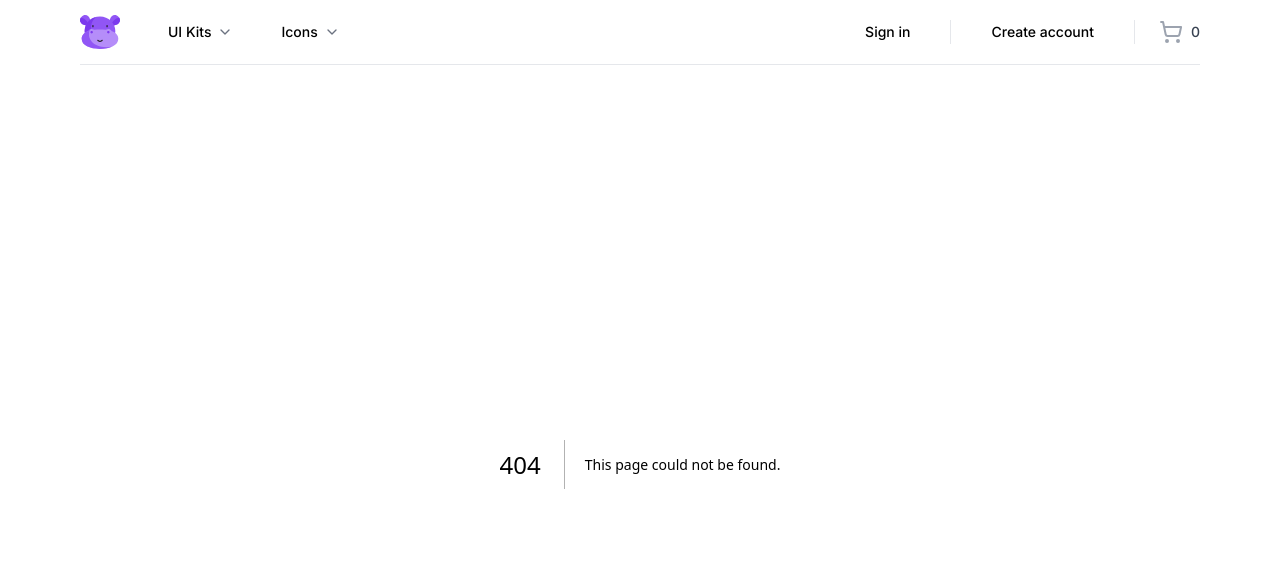
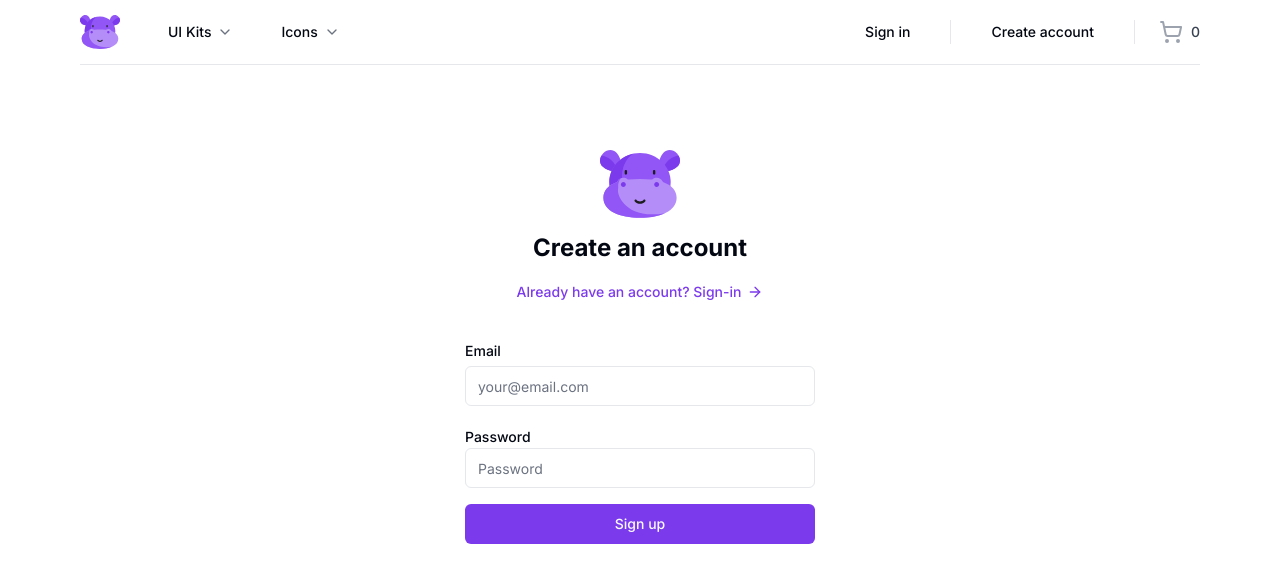
Before and after one commit to ZoubairDjebahDev/digitalhippo, a Next.js app: page /sign-up in a window 1280 px wide. Before the commit this address had no page. Shown: the top 582 px of the page. Built offline with nearby package versions, Linux system fonts and the light colour scheme.

Commit message:
feat(auth): implementing our auth flow
- implementing dependencies (react-hook-form, @hookform/resolver, zod & sonner).
- creating our sign-up page in `src/app/(auth)/sign-up`.
- in `src/lin/validators` create the authentification validator.
- add label and imput, shadcn-ui components.

```diff
--- /dev/null
+++ b/src/app/(auth)/sign-up/page.tsx
@@ -0,0 +1,86 @@
+"use client";
+
+import { Icons } from "@/components/Icons";
+import { Button, buttonVariants } from "@/components/ui/button";
+import { Input } from "@/components/ui/input";
+import { Label } from "@/components/ui/label";
+import { cn } from "@/lib/utils";
+import {
+  AuthCredentialsValidator,
+  TAuthCredentialsValidator,
+} from "@/lib/validators/auth-credentials-validator";
+import { zodResolver } from "@hookform/resolvers/zod";
+import { ArrowRight } from "lucide-react";
+import Link from "next/link";
+import { useForm } from "react-hook-form";
+
+const Page = () => {
+  const {
+    register,
+    handleSubmit,
+    formState: { errors },
+  } = useForm<TAuthCredentialsValidator>({
+    resolver: zodResolver(AuthCredentialsValidator),
+  });
+
+  const onSubmit = ({ email, password }: TAuthCredentialsValidator) => {
+    {
+      /** TODO: Send data to the server */
+    }
+  };
+
+  return (
+    <>
+      <div className="container relative flex flex-col items-center justify-center pt-20 lg:px-0">
+        <div className="mx-auto flex flex-col justify-center w-full space-y-6 sm:w-[350px]">
+          <div className="flex flex-col items-center space-y-2 text-center">
+            <Icons.logo className="h-20 w-20" />
+            <h1 className="text-2xl font-bold">Create an account</h1>
+            <Link
+              href={"/sign-in"}
+              className={buttonVariants({
+                variant: "link",
+                className: "gap-1.5",
+              })}
+            >
+              Already have an account? Sign-in
+              <ArrowRight className="h-4 w-4" />
+            </Link>
+          </div>
+
+          <div className="gird gap-6">
+            <form onSubmit={handleSubmit(onSubmit)}>
+              <div className="grid gap-2">
+                <div className="grid gap-2 py-2">
+                  <Label htmlFor="email">Email</Label>
+                  <Input
+                    {...register("email")}
+                    className={cn({
+                      "focus-visible:ring-red-500": errors.email,
+                    })}
+                    placeholder="your@email.com"
+                  />
+                </div>
+
+                <div className="grid gap-1 py-2">
+                  <Label htmlFor="password">Password</Label>
+                  <Input
+                    {...register("password")}
+                    className={cn({
+                      "focus-visible:ring-red-500": errors.password,
+                    })}
+                    placeholder="Password"
+                  />
+                </div>
+
+                <Button>Sign up</Button>
+              </div>
+            </form>
+          </div>
+        </div>
+      </div>
+    </>
+  );
+};
+
+export default Page;
--- /dev/null
+++ b/src/components/ui/input.tsx
@@ -0,0 +1,25 @@
+import * as React from "react"
+
+import { cn } from "@/lib/utils"
+
+export interface InputProps
+  extends React.InputHTMLAttributes<HTMLInputElement> {}
+
+const Input = React.forwardRef<HTMLInputElement, InputProps>(
+  ({ className, type, ...props }, ref) => {
+    return (
+      <input
+        type={type}
+        className={cn(
+          "flex h-10 w-full rounded-md border border-input bg-background px-3 py-2 text-sm ring-offset-background file:border-0 file:bg-transparent file:text-sm file:font-medium placeholder:text-muted-foreground focus-visible:outline-none focus-visible:ring-2 focus-visible:ring-ring focus-visible:ring-offset-2 disabled:cursor-not-allowed disabled:opacity-50",
+          className
+        )}
+        ref={ref}
+        {...props}
+      />
+    )
+  }
+)
+Input.displayName = "Input"
+
+export { Input }
--- /dev/null
+++ b/src/components/ui/label.tsx
@@ -0,0 +1,26 @@
+"use client"
+
+import * as React from "react"
+import * as LabelPrimitive from "@radix-ui/react-label"
+import { cva, type VariantProps } from "class-variance-authority"
+
+import { cn } from "@/lib/utils"
+
+const labelVariants = cva(
+  "text-sm font-medium leading-none peer-disabled:cursor-not-allowed peer-disabled:opacity-70"
+)
+
+const Label = React.forwardRef<
+  React.ElementRef<typeof LabelPrimitive.Root>,
+  React.ComponentPropsWithoutRef<typeof LabelPrimitive.Root> &
+    VariantProps<typeof labelVariants>
+>(({ className, ...props }, ref) => (
+  <LabelPrimitive.Root
+    ref={ref}
+    className={cn(labelVariants(), className)}
+    {...props}
+  />
+))
+Label.displayName = LabelPrimitive.Root.displayName
+
+export { Label }
--- /dev/null
+++ b/src/lib/validators/auth-credentials-validator.ts
@@ -0,0 +1,12 @@
+import { z } from "zod";
+
+export const AuthCredentialsValidator = z.object({
+  email: z.string().email(),
+  password: z
+    .string()
+    .min(8, { message: "Password must be at least 8 characters long." }),
+});
+
+export type TAuthCredentialsValidator = z.infer<
+  typeof AuthCredentialsValidator
+>;
```
Also changed, not shown: package.json (+6 -1 lines), 2 other files (tests, documents, lock files or other folders).
